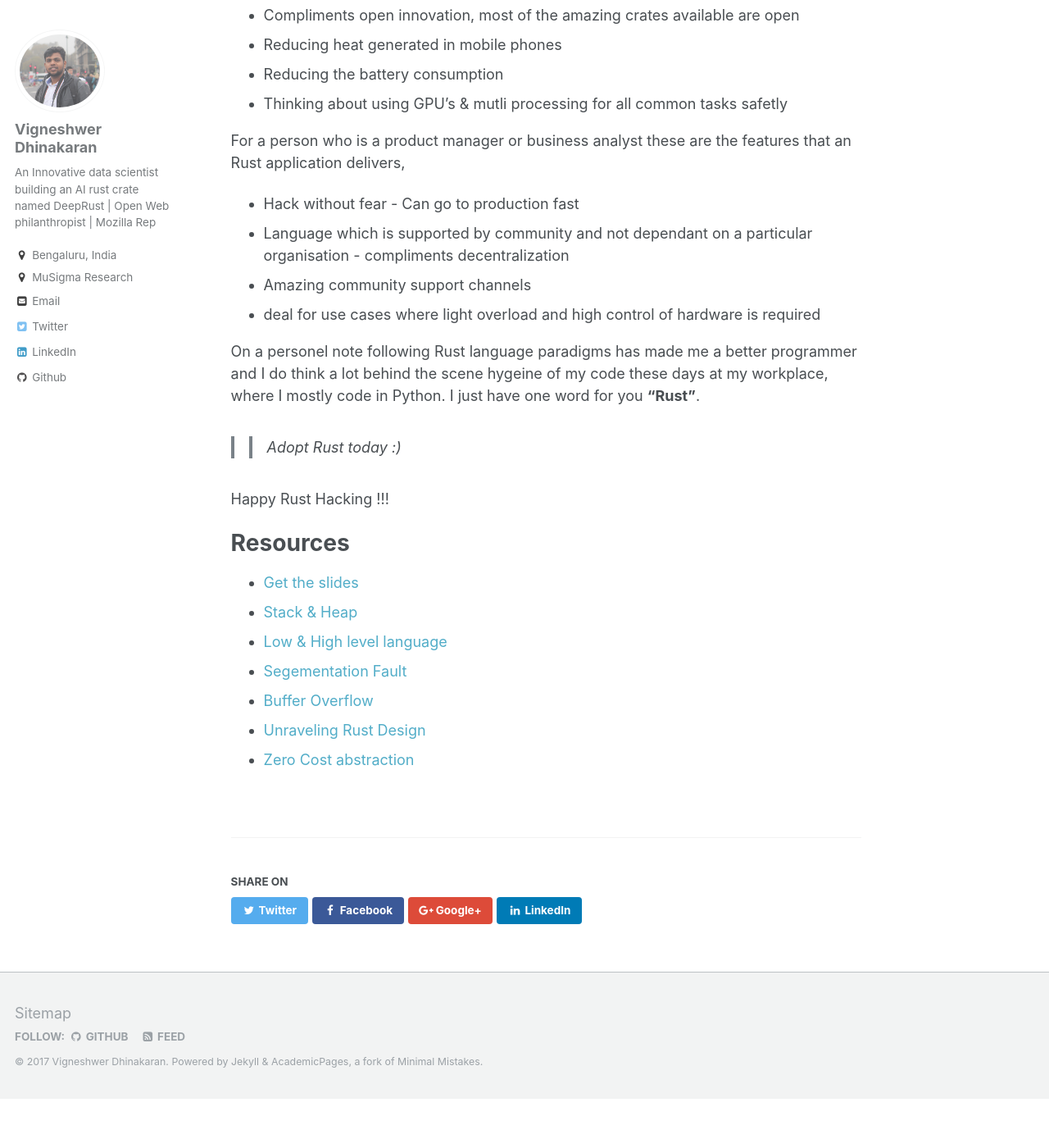
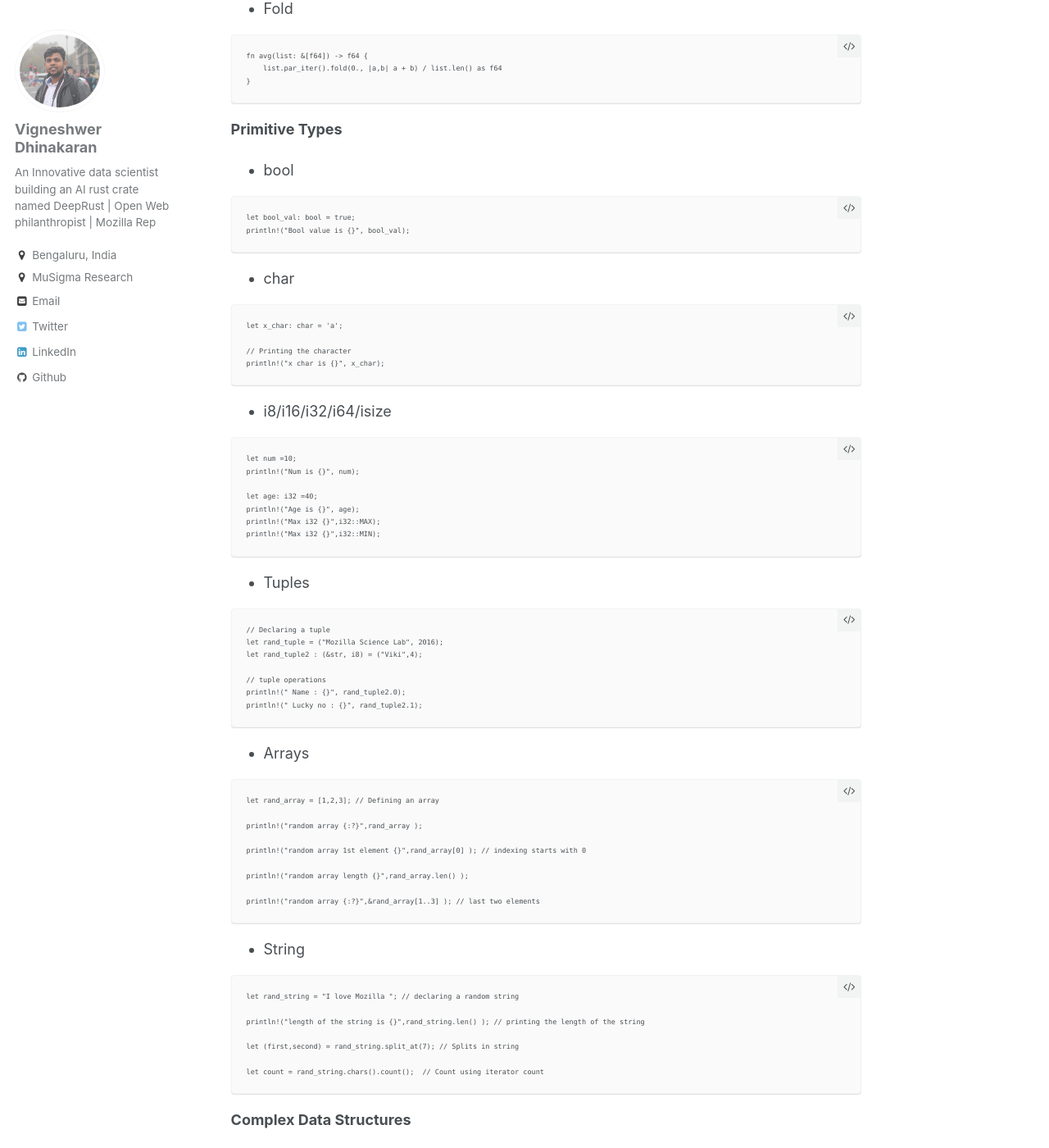
Before and after one commit to DineshMv/dvigneshwer.github.io, a Jekyll site: the page built from _talks/2017-04-08-Rust-intro-AIT.md, in a window 1280 px wide and 1400 px high, scrolled down 6348 px. Shown: the whole window at 82% size. Built offline with Jekyll 4.4.1, drawn with Linux system fonts in a browser that asks for light colours; before the commit the page ends 7688 px from its top, so only the background shows below that; some of the changed text lies outside the part shown.

Commit message:
Added the code chunks

```diff
--- a/_talks/2017-04-08-Rust-intro-AIT.md
+++ b/_talks/2017-04-08-Rust-intro-AIT.md
@@ -182,11 +182,250 @@ For Windows,
 Type System
 ===========
 
+* Sample hello world code
+
+~~~~
+fn main() {
+    println!("Hello, world!");
+}
+~~~~
+
+* Compiling and Running the code
+
+~~~~
+$ rustc main.rs
+$ ./main
+Hello, world!
+~~~~
+
+* AVG Function
+
+~~~~
+fn avg(list: &[f64]) -> f64 {
+    let mut total = 0;
+    for el in list{
+        total += *el
+    }
+    total/list.len() as f64
+}
+~~~~
+
+* HLL version
+
+~~~~
+fn avg(list: &[f64]) -> f64 {
+    list.iter().sum::<f64>() / list.len() as f64
+}
+~~~~
+
+* Parallel Version (Rayon)
+
+~~~~
+fn avg(list: &[f64]) -> f64 {
+    list.par_iter().sum::<f64>() / list.len() as f64
+}
+~~~~
+
+* Fold
+
+~~~~
+fn avg(list: &[f64]) -> f64 {
+    list.par_iter().fold(0., |a,b| a + b) / list.len() as f64
+}
+~~~~
+
+**Primitive Types**
+
+* bool
+
+~~~~
+let bool_val: bool = true;
+println!("Bool value is {}", bool_val);
+~~~~
+
+* char
+
+~~~~
+let x_char: char = 'a';
+
+// Printing the character
+println!("x char is {}", x_char);
+~~~~
+
+* i8/i16/i32/i64/isize
+
+~~~~
+let num =10;
+println!("Num is {}", num);
+
+let age: i32 =40;
+println!("Age is {}", age);
+println!("Max i32 {}",i32::MAX);
+println!("Max i32 {}",i32::MIN);
+~~~~
+
+* Tuples
+
+~~~~
+// Declaring a tuple
+let rand_tuple = ("Mozilla Science Lab", 2016);
+let rand_tuple2 : (&str, i8) = ("Viki",4);
+
+// tuple operations
+println!(" Name : {}", rand_tuple2.0);
+println!(" Lucky no : {}", rand_tuple2.1);
+~~~~
+
+* Arrays
+
+~~~~
+let rand_array = [1,2,3]; // Defining an array
+
+println!("random array {:?}",rand_array );
+
+println!("random array 1st element {}",rand_array[0] ); // indexing starts with 0
+
+println!("random array length {}",rand_array.len() );
+
+println!("random array {:?}",&rand_array[1..3] ); // last two elements
+~~~~
+
+* String
+
+~~~~
+let rand_string = "I love Mozilla "; // declaring a random string
+
+println!("length of the string is {}",rand_string.len() ); // printing the length of the string
+
+let (first,second) = rand_string.split_at(7); // Splits in string
+
+let count = rand_string.chars().count();  // Count using iterator count
+~~~~
+
+**Complex Data Structures**
+
+* struct
+
+~~~~
+// define your custom user datatype
+struct Circle {
+    x : f64,
+    radius : f64,
+}
+~~~~
+
+* Rust “Class”
+
+~~~~
+impl Circle {
+    // pub makes this function public which makes it accessible outsite the scope {}
+    pub fn get_x(&self) -> f64 {
+    self.x
+    }
+}
+~~~~
+
+**Traits:**
+
+* Interfaces
+* Operator overloading
+* Indicators of behaviour
+* Bounds for generic
+* Dynamic dispatch
+
+~~~~
+// create a functionality for the datatypes
+trait  HasArea {
+    fn area(&self) -> f64;
+}
+
+// implement area for circle
+impl HasArea for Circle {
+    fn area(&self) -> f64 {
+        3.14 * (self.r *self.r)
+    }
+}
+~~~~
 
 Ownership & Borrowing Concepts
 ==============================
 
+**Ownership**
 
+Example 1
+
+~~~~
+fn foo{
+    let v = vec![1,2,3];
+    let x = v;
+    println!(“{:?}”,v); // ERROR : use of moved value: “v”
+}
+~~~~
+
+Example 2
+
+~~~~
+fn print(v : Vec<u32>) {
+    println!(“{:?}”, v);
+}
+
+fn make_vec() {
+    let v = vec![1,2,3];
+    print(v);
+    print(v); // ERROR : use of moved value: “v”
+}
+~~~~
+
+**Borrowing**
+
+If you have access to a value in Rust, you can lend out that access to the functions you call
+
+**Types of Borrowing**
+
+There is two type of borrowing in Rust, both the cases aliasing and mutation do not happen simultaneously
+
+* Shared Borrowing (&T)
+* Mutable Borrow (&mut T)
+
+**Mutable Borrow**
+
+~~~~
+fn  add_one(v: &mut Vec<u32> ) {
+    v.push(1)
+}
+
+fn foo() {
+    let mut v = Vec![1,2,3];
+    add_one(&mut v);
+}
+~~~~
+
+**Rules of Borrowing**
+
+* Mutable borrows are exclusive
+* Cannot outlive the object being borrowed
+* Cannot outlive the object being borrowed
+
+~~~~
+fn foo{
+    let mut v = vec![1,2,3];
+    let borrow1 = &v;
+    let borrow2 = &v;
+    add_one(&mut v): // ERROR : cannot borrow ‘v’ as mutuable because it is also borrowed as immutable
+}
+~~~~
+
+**Lifetimes**
+
+~~~~
+let outer;
+{
+let v = 1;
+outer = &v;
+// ERROR: ‘v’ doesn’t live long
+}
+println!(“{}”, outer);
+~~~~
 
 Getting started with Rust Communities
 =====================================
```
